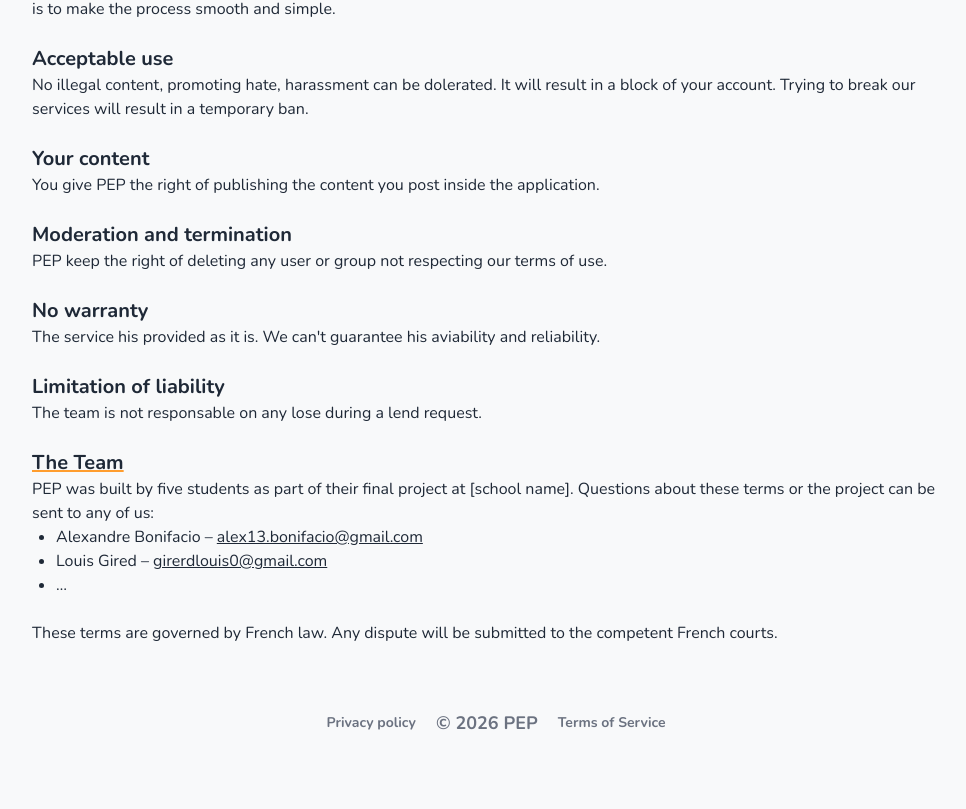
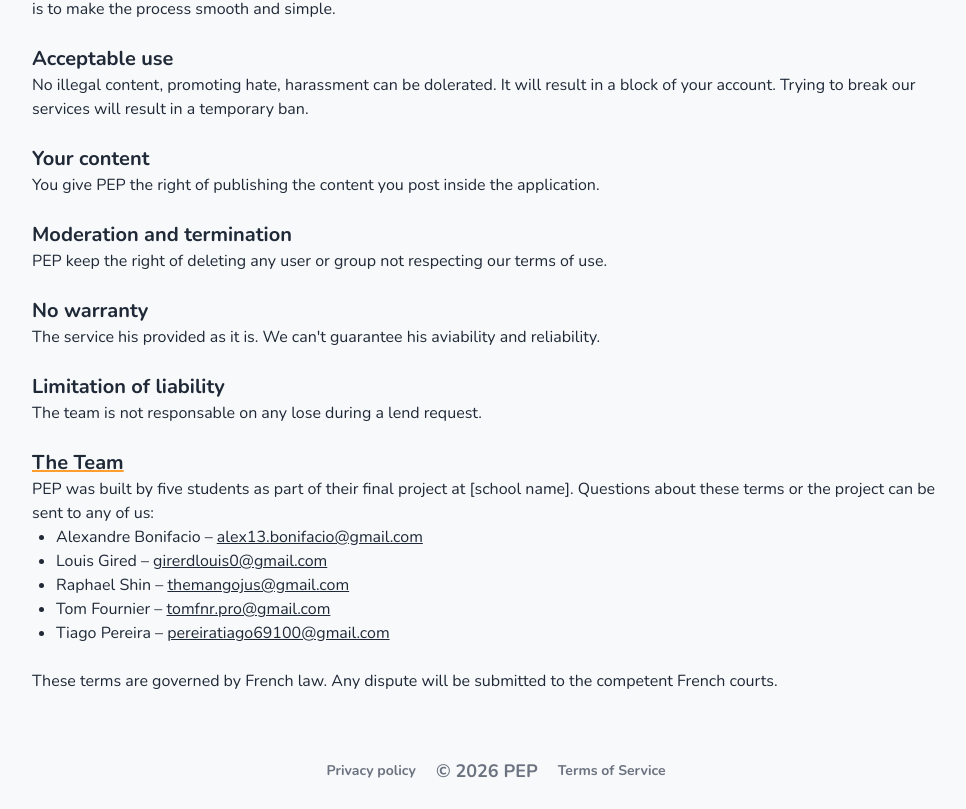
Before and after one commit to Tommfnr/Transcendence, an Angular app in the folder frontend/app/: page /termsOfService in a window 1280 px wide. Shown: the part 592-1401 px from the top of the page, without its empty margins (144-1110 px from the left). Before the commit the page ends 1353 px from the top, so only its background shows below. Built offline with nearby package versions, Linux system fonts and the light colour scheme; no server answers.

Commit message:
fix: all email adresses for ToS

```diff
--- a/frontend/app/src/app/pages/termsOfService/termsOfService.html
+++ b/frontend/app/src/app/pages/termsOfService/termsOfService.html
@@ -77,7 +77,18 @@
                 Louis Gired –
                 <a href="mailto:girerdlouis0@gmail.com" class="underline">girerdlouis0@gmail.com</a>
             </li>
-            <li>…</li>
+            <li>
+                Raphael Shin –
+                <a href="mailto:themangojus@gmail.com" class="underline">themangojus@gmail.com </a>
+            </li>
+            <li>
+                Tom Fournier –
+                <a href="mailto:tomfnr.pro@gmail.com" class="underline">tomfnr.pro@gmail.com </a>
+            </li>
+            <li>
+                Tiago Pereira –
+                <a href="mailto:pereiratiago69100@gmail.com" class="underline">pereiratiago69100@gmail.com </a>
+            </li>
         </ul>
     </div>
 
```
